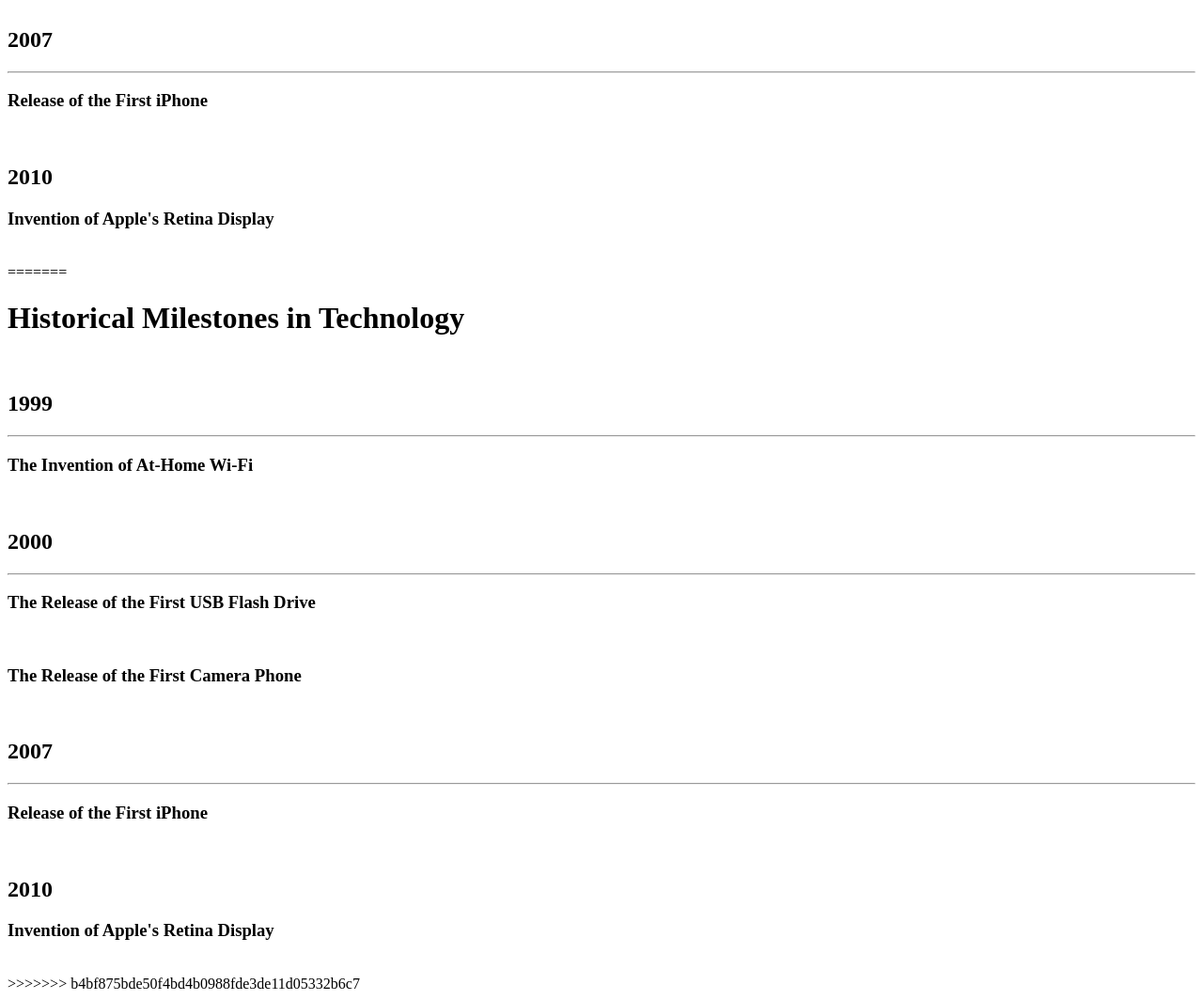
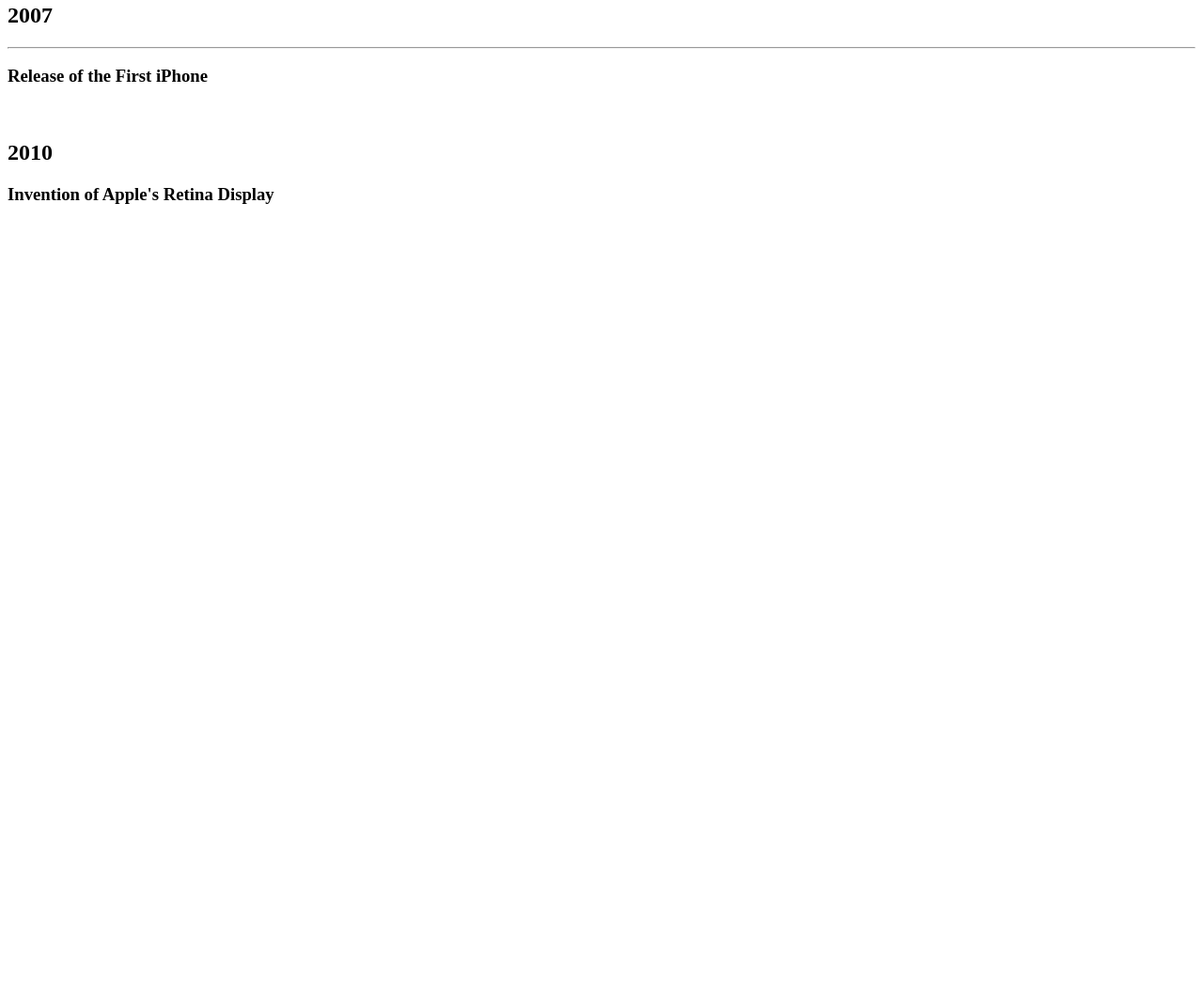
Before and after one commit to sophiegsmoke/milestones, a plain HTML site: page index.html in a window 1280 px wide. Shown: the part 485-1549 px from the top of the page at 94% size. After the commit the page ends 800 px from the top, so only its background shows below. Drawn offline with Linux system fonts and the light colour scheme.

Commit message:
created index and stylesheet

```diff
--- a/index.html
+++ b/index.html
@@ -1,4 +1,3 @@
-<<<<<<< HEAD
 <!DOCTYPE html>
 <html lang="en" dir="ltr">
   <head>
@@ -50,56 +49,3 @@
 
   </body>
 </html>
-=======
-<!DOCTYPE html>
-<html lang="en" dir="ltr">
-  <head>
-    <meta charset="utf-8">
-    <meta name="description" content="technological advances in history">
-    <meta name="keywords" content="technology, milestones, 1990s, 2000s, 2010s, phones, computers">
-    <meta name="author" content="Sophie Smoke">
-    <title>Technological Milestones</title>
-    <link rel="stylesheet" href="styles.css">
-  </head>
-  <body>
-    <header>
-      <h1>Historical Milestones in Technology</h1>
-    </header>
-    <br>
-    <div class="1999">
-      <h2>1999</h2>
-      <hr>
-      <h3>The Invention of At-Home Wi-Fi</h3>
-      <p></p>
-    </div>
-    <br>
-    <div class="2000 part 1">
-      <h2>2000</h2>
-      <hr>
-      <h3>The Release of the First USB Flash Drive</h3>
-      <p></p>
-      </div>
-      <br>
-      <div class="2000 part 2">
-      <h3>The Release of the First Camera Phone</h3>
-      <p></p>
-    </div>
-    <br>
-    <div class="2007">
-      <h2>2007</h2>
-      <hr>
-      <h3>Release of the First iPhone</h3>
-      <p></p>
-      </div>
-      <br>
-    <div class="2010">
-      <h2>2010</h2
-      <hr>
-      <h3>Invention of Apple's Retina Display</h3>
-      <p></p>
-      </div>
-      <br>
-
-  </body>
-</html>
->>>>>>> b4bf875bde50f4bd4b0988fde3de11d05332b6c7
```
